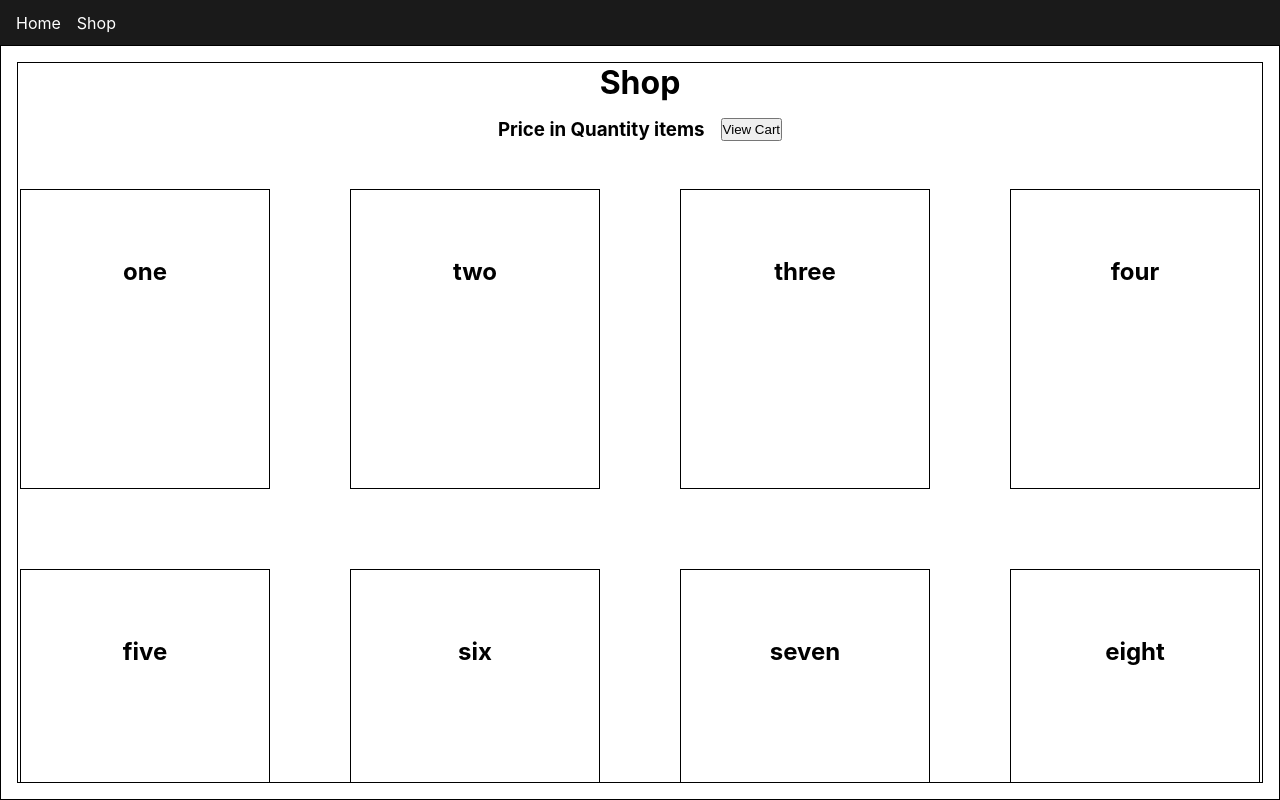
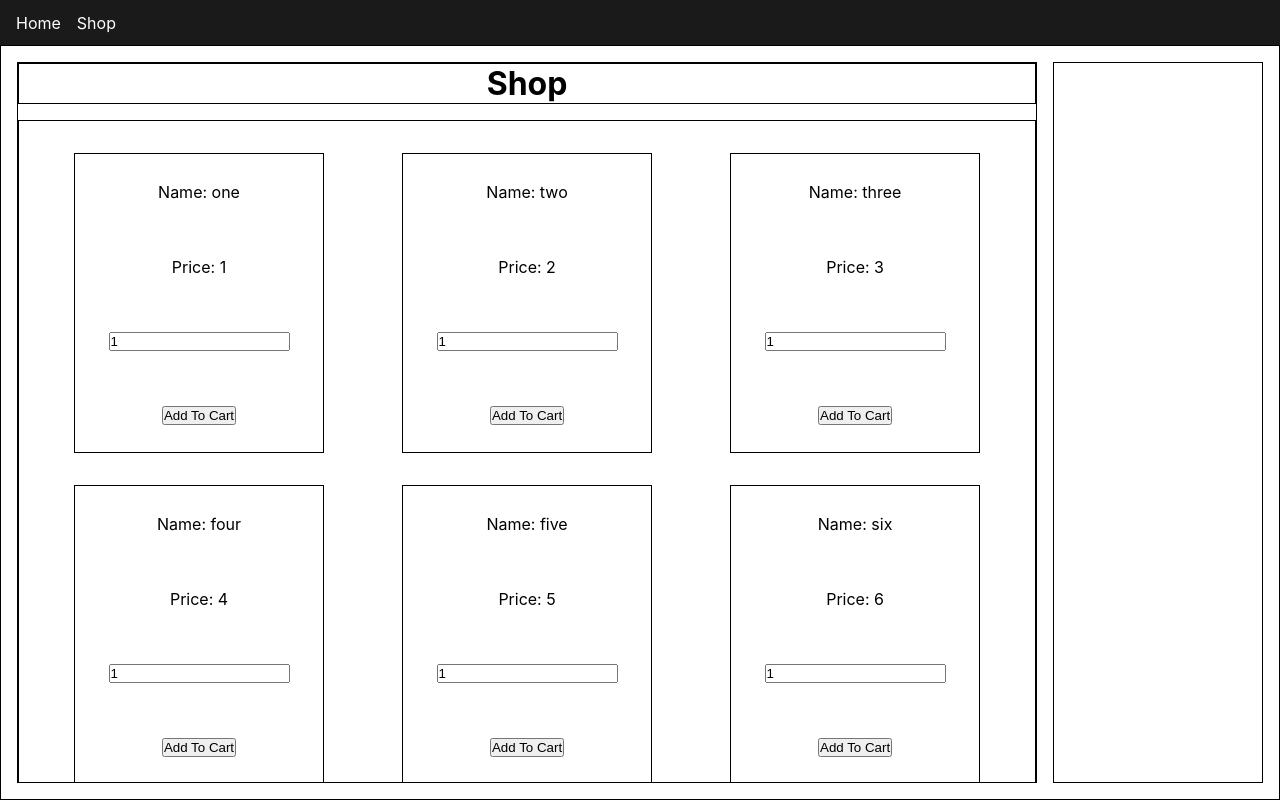
Before and after one commit to nekoLiav/shopping-cart, a React (Create React App) app: page /shop in a window 1280 px wide. Built offline with nearby package versions, Linux system fonts and the light colour scheme.

Commit message:
add preliminary logic for cart functionality

```diff
--- a/src/components/Shop.js
+++ b/src/components/Shop.js
@@ -1,33 +1,52 @@
 import { useState, useEffect } from 'react';
+import ShopItems from './ShopItems';
 import ShoppingCart from './ShoppingCart';
 import shopData from '../data/shopData';
 
 const Shop = () => {
   const [shopItems, setShopItems] = useState([]);
-  const [cartView, setCartView] = useState(false);
+  const [cart, setCart] = useState([]);
 
   useEffect(() => {
-    setShopItems(shopData);
+    setShopItems(shopData.map((item) => Object.assign(item, { quantity: 1 })));
   }, []);
+
+  const handleQuantityChange = (item, e) => {
+    setShopItems((items) =>
+      items.map((items) =>
+        items.name === item.name ? { ...items, quantity: Number(e.target.value) } : items,
+      ),
+    );
+  };
+
+  const addToCart = (item) => {
+    cart.map((items) => items.name).includes(item.name)
+      ? setCart((items) =>
+          items.map((items) =>
+            items.name === item.name
+              ? {
+                  ...items,
+                  data: { price: item.data.price * (items.quantity + item.quantity) },
+                  quantity: items.quantity + item.quantity,
+                }
+              : items,
+          ),
+        )
+      : setCart((items) => [...items, item]);
+  };
 
   return (
     <div className='shop'>
       <div className='shop-content'>
-        <h1>Shop</h1>
-        <h3 className='cart-summary'>
-          <p>Price in Quantity items</p>
-          <button onClick={() => setCartView(cartView ? false : true)}>View Cart</button>
-        </h3>
-        <div className='shop-items'>
-          {shopItems.map((item) => (
-            <div className='shop-item' key={`${item.name}${item.price}`}>
-              <h2>{item.name}</h2>
-              <h3>{item.price}</h3>
-            </div>
-          ))}
-        </div>
+        <h1 className='shop-header'>Shop</h1>
+        <ShopItems
+          shopItems={shopItems}
+          changeQuantity={handleQuantityChange}
+          addToCart={addToCart}
+        />
       </div>
-      {cartView && <ShoppingCart />}
+      <ShoppingCart cart={cart} />
+      <div className='cart-summary'></div>
     </div>
   );
 };
--- a/src/components/ShoppingCart.js
+++ b/src/components/ShoppingCart.js
@@ -1,5 +1,16 @@
-const ShoppingCart = () => {
-  return <div className='shopping-cart'></div>;
+/* eslint-disable react/prop-types */
+const ShoppingCart = (props) => {
+  return (
+    <div className='shopping-cart'>
+      {props.cart.map((items) => (
+        <div key={items.name}>
+          <p>{items.name}</p>
+          <p>{items.data.price}</p>
+          <p>{items.quantity}</p>
+        </div>
+      ))}
+    </div>
+  );
 };
 
 export default ShoppingCart;
--- a/src/index.css
+++ b/src/index.css
@@ -81,22 +81,29 @@ nav ul a {
   overflow: auto;
 }
 
+.shop-header {
+  display: flex;
+  justify-content: center;
+  align-items: center;
+  width: 100%;
+  border: 1px solid black;
+}
+
 .shop-content {
   display: flex;
   flex-direction: column;
-  align-items: center;
   border: 1px solid black;
-  width: 100%;
   gap: 1rem;
   overflow: auto;
+  width: 100%;
 }
 
 .shop-items {
   display: grid;
-  grid-template-columns: repeat(4, 1fr);
-  grid-auto-rows: minmax(0, 1fr);
-  gap: 5rem;
+  grid-template-columns: repeat(auto-fill, minmax(250px, 1fr));
+  gap: 2rem;
   padding: 2rem;
+  border: 1px solid black;
 }
 
 .shop-item {
@@ -104,14 +111,21 @@ nav ul a {
   flex-direction: column;
   align-items: center;
   justify-content: space-around;
+  justify-self: center;
   height: 300px;
   width: 250px;
   border: 1px solid black;
 }
 
 .cart-summary {
+  position: absolute;
   display: flex;
+  align-items: center;
   gap: 1rem;
+  top: 0;
+  right: 1rem;
+  height: 3rem;
+  color: white;
 }
 
 .shopping-cart {
@@ -119,6 +133,16 @@ nav ul a {
   flex-direction: column;
   align-items: center;
   border: 1px solid black;
+  gap: 1rem;
   width: 20vw;
   margin-left: auto;
 }
+
+.cart-item {
+  display: flex;
+  flex-direction: column;
+  align-self: center;
+  align-items: center;
+  border: 1px solid black;
+  width: 100%;
+}
```
